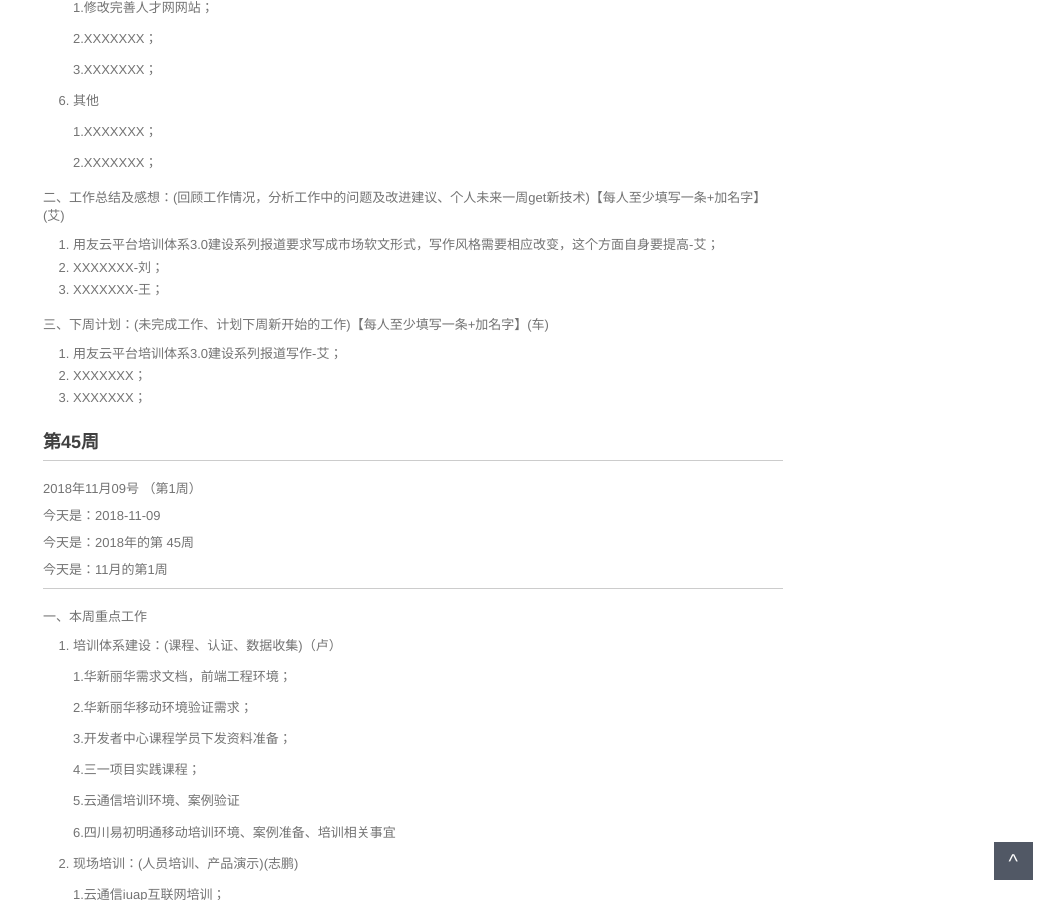
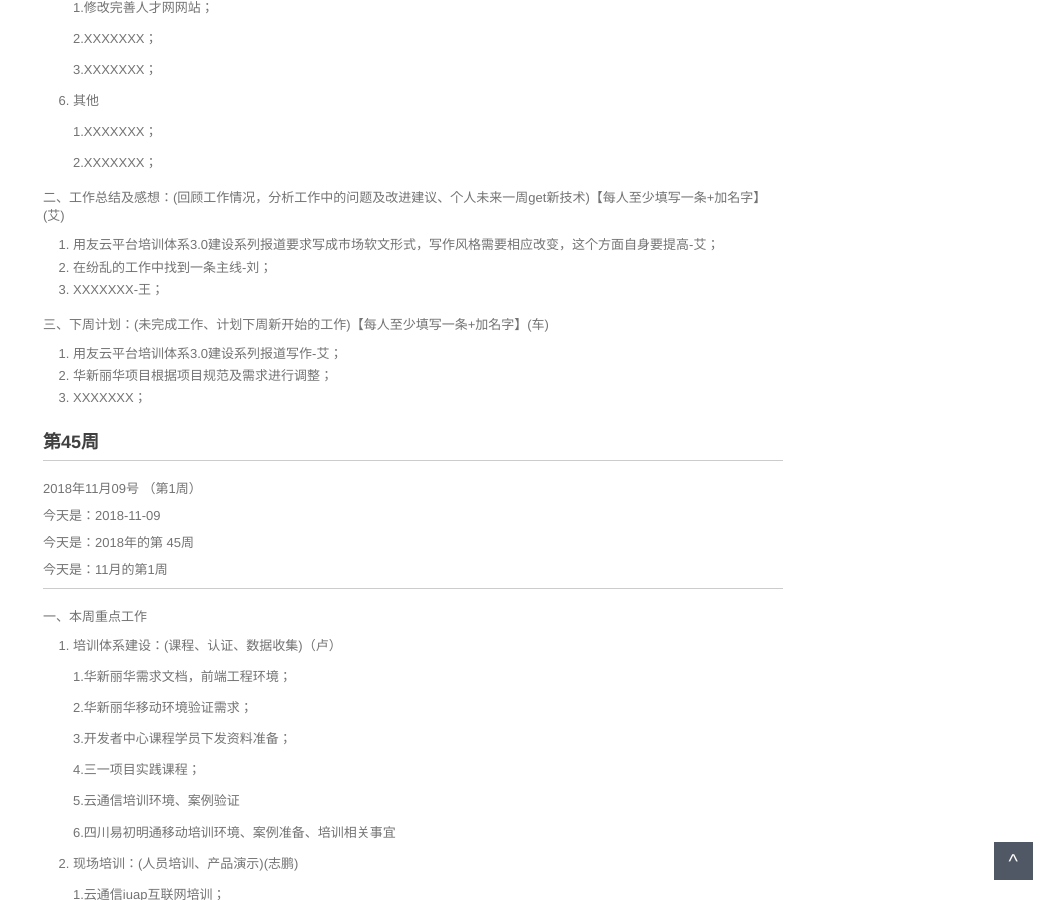
Before and after one commit to walllFlower/blog, a Jekyll site: the page built from _posts/2018-07-17-day_report_cxz.md, in a window 1280 px wide and 900 px high, scrolled down 1121 px. Shown: the whole window, without its empty margins (227-1280 px from the left). Built offline with Jekyll 4.4.1, drawn with Linux system fonts in a browser that asks for light colours; comment, search, counter and statistics services are not loaded.

Commit message:
Update 2018-07-17-day_report_cxz.md
刘志鹏 1116周报

```diff
--- a/_posts/2018-07-17-day_report_cxz.md
+++ b/_posts/2018-07-17-day_report_cxz.md
@@ -74,13 +74,13 @@ categories: 技术运营工作周报
 二、工作总结及感想：(回顾工作情况，分析工作中的问题及改进建议、个人未来一周get新技术)【每人至少填写一条+加名字】(艾)
 
 1. 用友云平台培训体系3.0建设系列报道要求写成市场软文形式，写作风格需要相应改变，这个方面自身要提高-艾；
-2. XXXXXXX-刘；
+2. 在纷乱的工作中找到一条主线-刘；
 3. XXXXXXX-王；
 
 三、下周计划：(未完成工作、计划下周新开始的工作)【每人至少填写一条+加名字】(车)
 
 1. 用友云平台培训体系3.0建设系列报道写作-艾；
-2. XXXXXXX；
+2. 华新丽华项目根据项目规范及需求进行调整；
 3. XXXXXXX；
 
 
```
